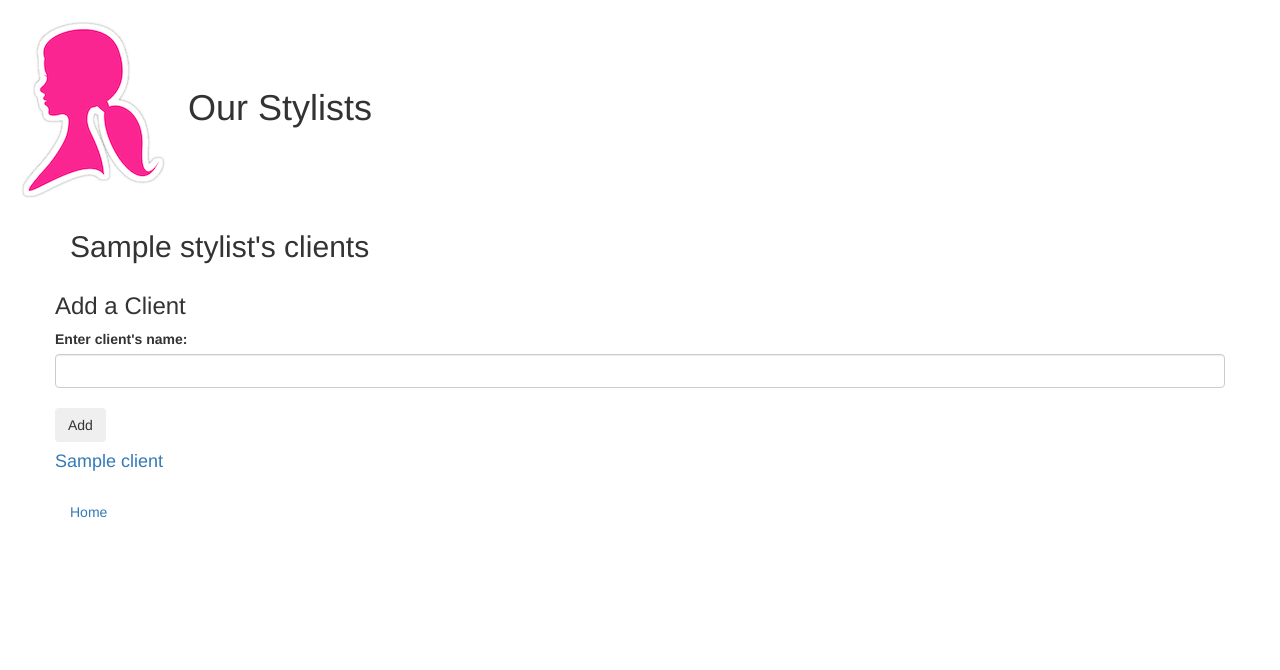
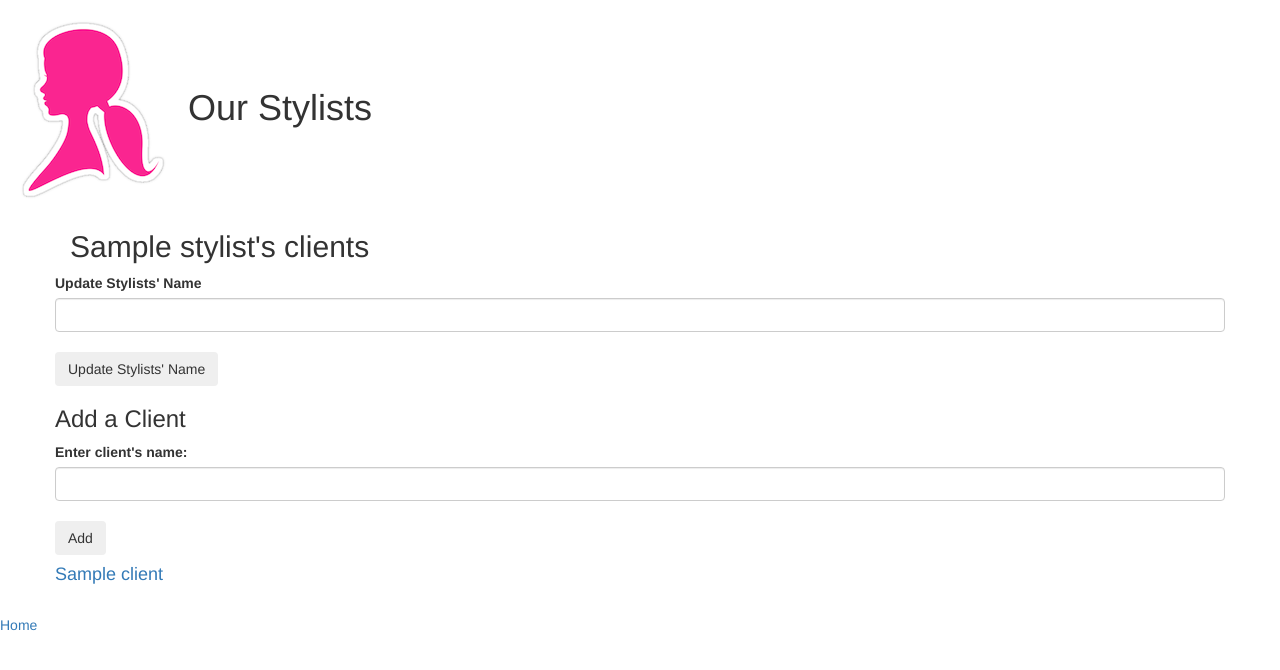
Before and after one commit to KatyCodes/PHP-hairsalon, a PHP site: template views/stylist.html.twig in a window 1280 px wide. Shown: the top 670 px of the page. Run offline with PHP 8.4, Linux system fonts and the light colour scheme; the template is opened without the code that fills it: most values are stand-ins (such as "Sample title", 1, 10 or a date in 2020); some libraries are stand-ins or nearby versions.

Commit message:
adds functionality to update stylist name

```diff
--- a/views/index.html.twig
+++ b/views/index.html.twig
@@ -20,9 +20,9 @@
                 </form>
             </div>
             <div class="col-md-6">
-                {% if stylists is not empty %}
+                {% if stylist is not empty %}
                     <h2>Click to add or see more:</h2>
-                    {% for stylist in stylists %}
+                    {% for stylist in stylist %}
                     <h4><a href="updateStylist{{ stylist.getId }}">{{ stylist.getName }}</a> </h4>
                     {% endfor %}
                     <br>
--- a/views/stylist.html.twig
+++ b/views/stylist.html.twig
@@ -11,6 +11,15 @@
     <h1><img src="/girl.png">Our Stylists</h1>
     <div class="container">
       <h2>{{stylist.getName}}'s clients</h2>
+      <div class="row">
+        <form action="/updatedStylist{{stylist.getId}}" method="post">
+            <input type="hidden" value="patch" name="_method">
+            <label for="name">Update Stylists' Name</label>
+            <input id="name" class="form-control" type="text" name="name" required>
+            <br>
+            <button class="btn" type="submit">Update Stylists' Name</button>
+        </form>
+      </div>
       <div class="row">
           <div class="input">
             <h3>Add a Client</h3>
@@ -28,6 +37,8 @@
               {% endfor %}
           {% endif %}
       </div>
+
+      </div>
       <br>
       <a href="/">Home</a>
     </div>
```
Also changed, not shown: app/app.php (+8 -0 lines), views/client.html.twig (line endings or trailing spaces).
